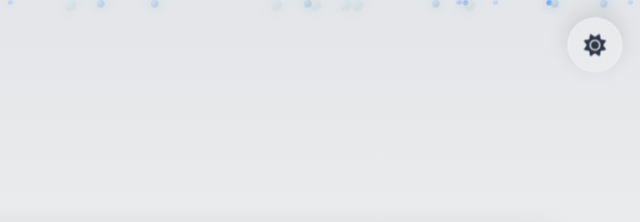
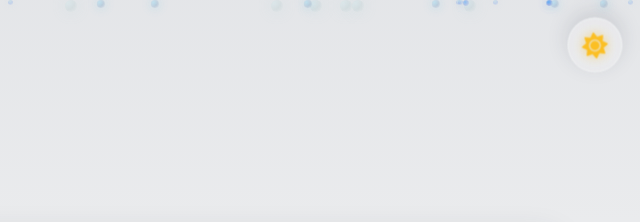
Before and after one commit to jieyu-yuan/jieyu-yuan.github.io, a plain HTML site: page index.html in a window 1280 px wide. In both pictures the pointer is over the icon 1235 px from the left and 45 px from the top of the page. Shown: the top 222 px of the page, 640-1280 px from the left. Drawn offline with nearby package versions, Linux system fonts and the light colour scheme.

Commit message:
Update index.html

```diff
--- a/index.html
+++ b/index.html
@@ -109,7 +109,11 @@
 
       .theme-toggle i {
         font-size: 20px;
-        color: var(--text-primary);
+        color: #fbbf24 !important;  /* 统一黄色 */
+      }
+      .theme-toggle:hover i {
+        transform: scale(1.1) rotate(15deg);  /* 悬停旋转 */
+        text-shadow: 0 0 10px rgba(251, 191, 36, 0.6);  /* 发光 */
       }
 
       /* Animated particles */
```
